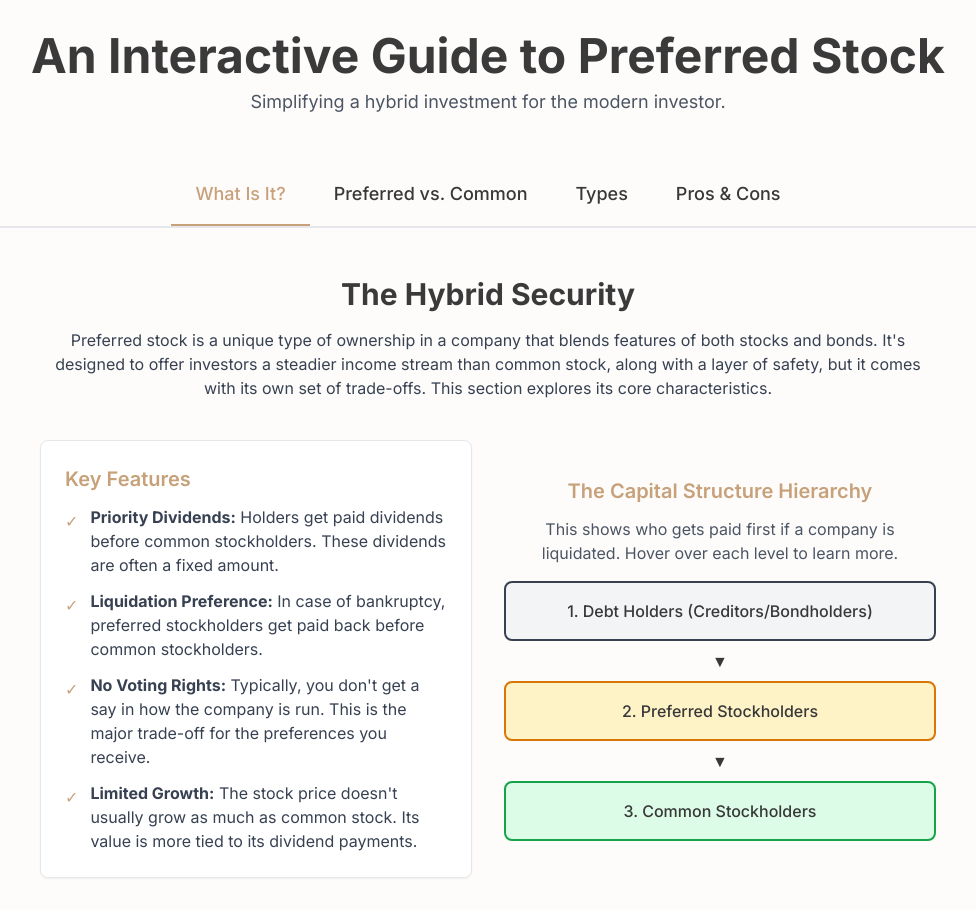
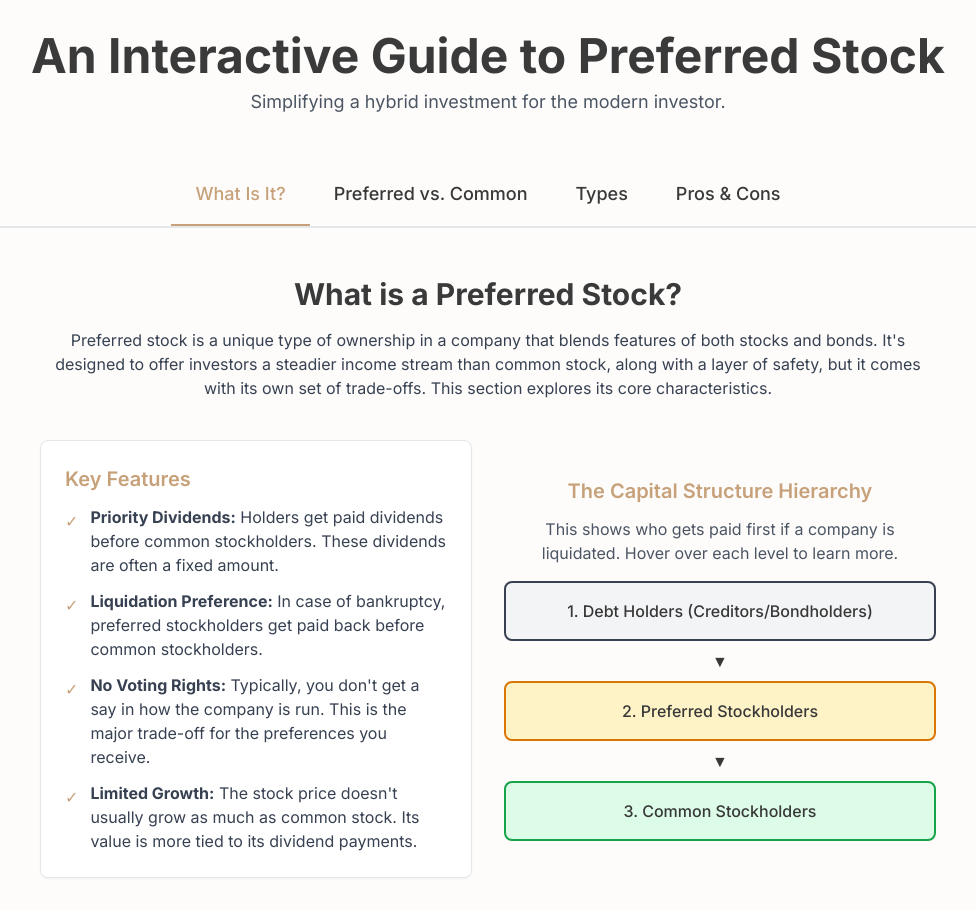
Before and after one commit to yyyprojects/PreferredStock1, a plain HTML site: page index.html in a window 1280 px wide. Shown: the whole page, without its empty margins (152-1128 px from the left). Drawn offline with nearby package versions, Linux system fonts and the light colour scheme.

Commit message:
Update index.html

```diff
--- a/index.html
+++ b/index.html
@@ -79,7 +79,7 @@
         <main>
             <section id="what-is-it" class="content-section">
                 <div class="max-w-4xl mx-auto">
-                    <h2 class="text-3xl font-bold text-center mb-4 text-[#3A3A3A]">The Hybrid Security</h2>
+                    <h2 class="text-3xl font-bold text-center mb-4 text-[#3A3A3A]">What is a Preferred Stock?</h2>
                     <p class="text-center text-gray-700 mb-10">Preferred stock is a unique type of ownership in a company that blends features of both stocks and bonds. It's designed to offer investors a steadier income stream than common stock, along with a layer of safety, but it comes with its own set of trade-offs. This section explores its core characteristics.</p>
 
                     <div class="grid md:grid-cols-2 gap-8 items-center">
```
